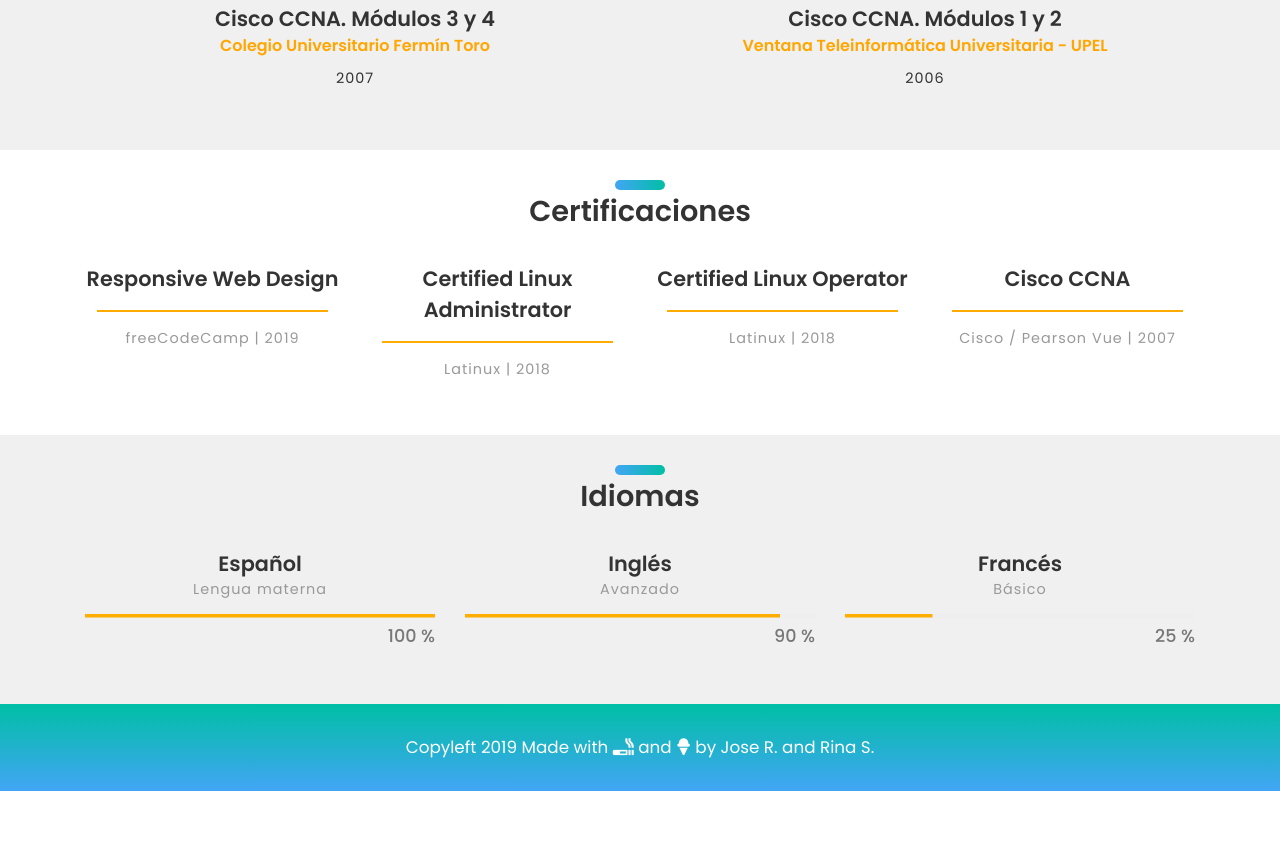
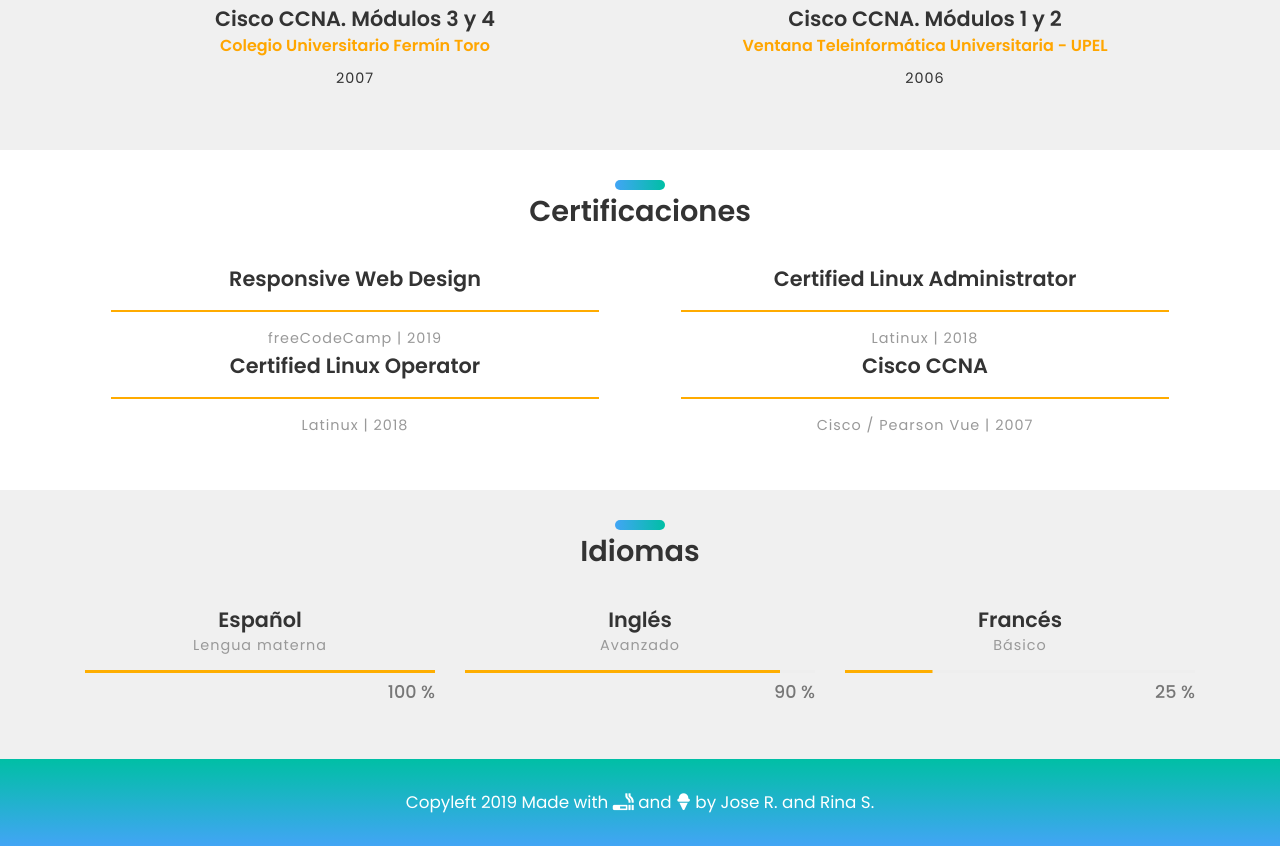
Before and after one commit to rsosacar/rsosacar.github.io, a plain HTML site: page index.html in a window 1280 px wide. Shown: the part 4071-4917 px from the top of the page. Before the commit the page ends 4862 px from the top, so only its background shows below. Drawn offline with Linux system fonts and the light colour scheme; files whose address does not match are found by name.

Commit message:
Changes in certifications section design

```diff
--- a/index.html
+++ b/index.html
@@ -435,25 +435,25 @@
 					</div>
 				</div>
 
-				<div class="col-sm-12 col-md-3">
+				<div class="col-sm-12 col-md-6">
 					<h4><b>Responsive Web Design</b></h4>
 					<hr style="width:90%; border:1px solid #FFAB00;"/>
 					<h6 class="font-lite-black margin-t-5">freeCodeCamp | 2019</h6>
 				</div>
 
-				<div class="col-sm-12 col-md-3">
+				<div class="col-sm-12 col-md-6">
 					<h4><b>Certified Linux Administrator</b></h4>
 					<hr style="width:90%; border:1px solid #FFAB00;"/>
 					<h6 class="font-lite-black margin-t-5">Latinux | 2018</h6>
 				</div>
 
-				<div class="col-sm-12 col-md-3">
+				<div class="col-sm-12 col-md-6">
 					<h4><b>Certified Linux Operator</b></h4>
 					<hr style="width:90%; border:1px solid #FFAB00;"/>
 					<h6 class="font-lite-black margin-t-5">Latinux | 2018</h6>
 				</div>
 
-				<div class="col-sm-12 col-md-3">
+				<div class="col-sm-12 col-md-6">
 					<h4><b>Cisco CCNA</b></h4>
 					<hr style="width:90%; border:1px solid #FFAB00;"/>
 					<h6 class="font-lite-black margin-t-5">Cisco / Pearson Vue | 2007</h6>
```
Also changed, not shown: index2.html (+4 -4 lines).
